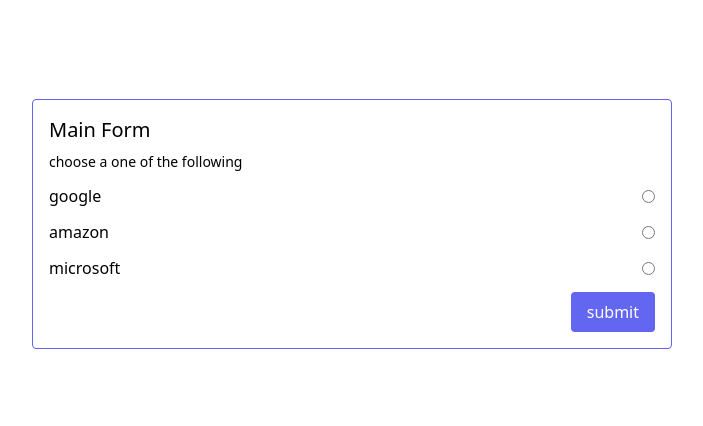
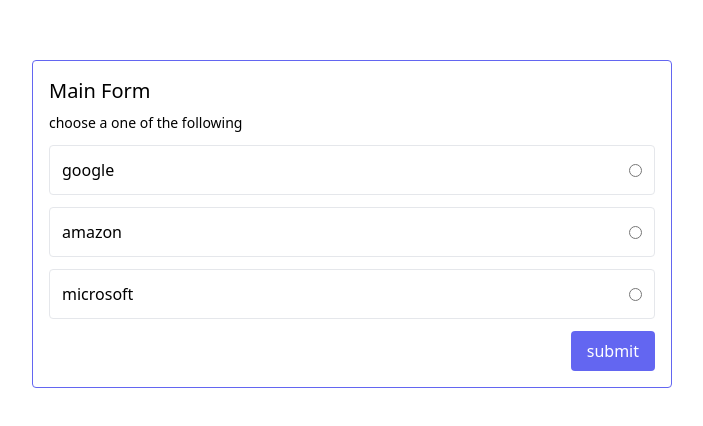
Before and after one commit to NaifIT11/radio-group-control, a Next.js app: page / in a window 1280 px wide. Shown: the part 176-602 px from the top of the page, without its empty margins (288-991 px from the left). Built offline with nearby package versions, Linux system fonts and the light colour scheme.

Commit message:
adding some styling

```diff
--- a/src/app/ClientMain.tsx
+++ b/src/app/ClientMain.tsx
@@ -14,7 +14,7 @@
         <MainHeader title="Main Form" description="choose one of the follwing" />
         <form className="flex flex-col gap-3" onSubmit={handleSubmit}>
            {radioOptions.map((radioOption => (
-                <label htmlFor={radioOption} key={radioOption} className="flex has-[:checked]:text-indigo-500 justify-between items-center cursor-pointer">
+                <label htmlFor={radioOption} key={radioOption} className="flex has-[:checked]:text-indigo-500 has-[:checked]:border-indigo-200 border p-3 rounded justify-between items-center cursor-pointer">
                     <span className="text-md">{radioOption}</span>
                     <input type="radio" name="company" value={radioOption} onChange={(e) => setCompany(e.target.value)} id={radioOption} className="cursor-pointer accent-indigo-500" />
                 </label>
```
